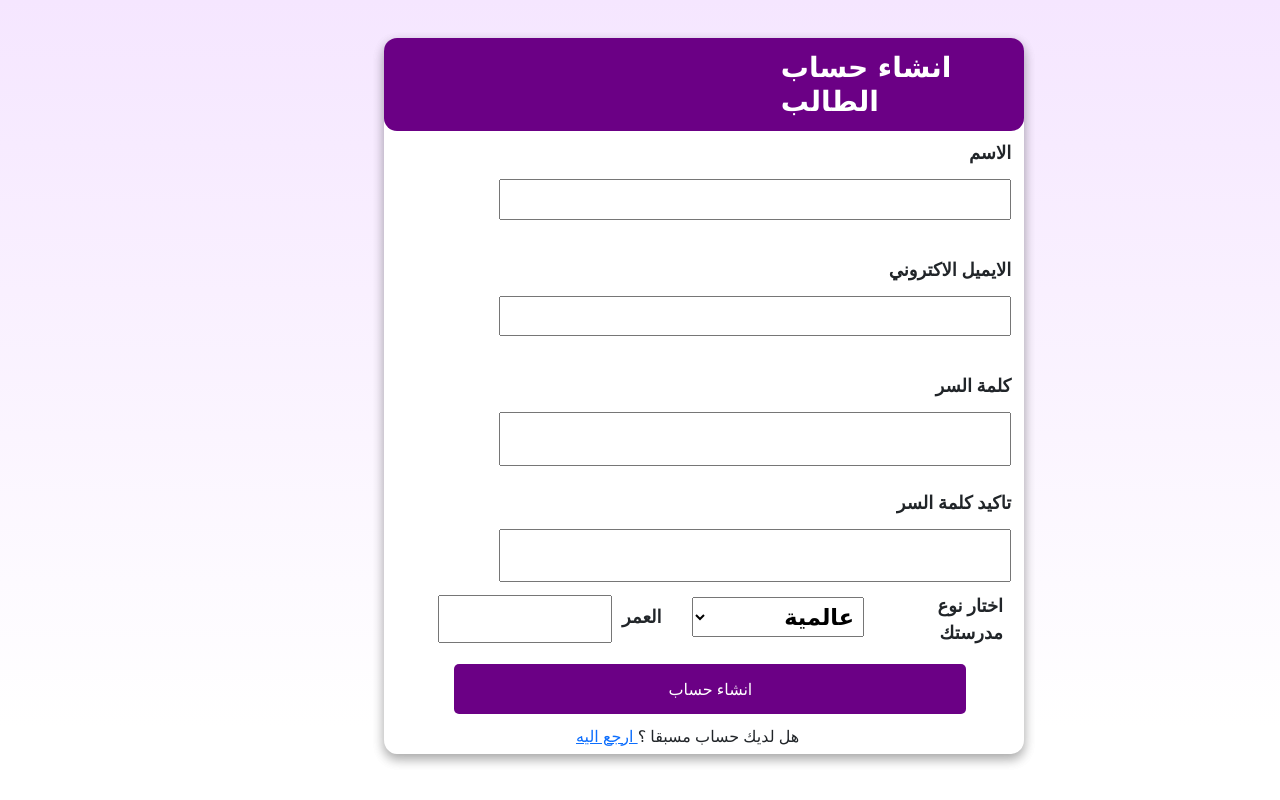
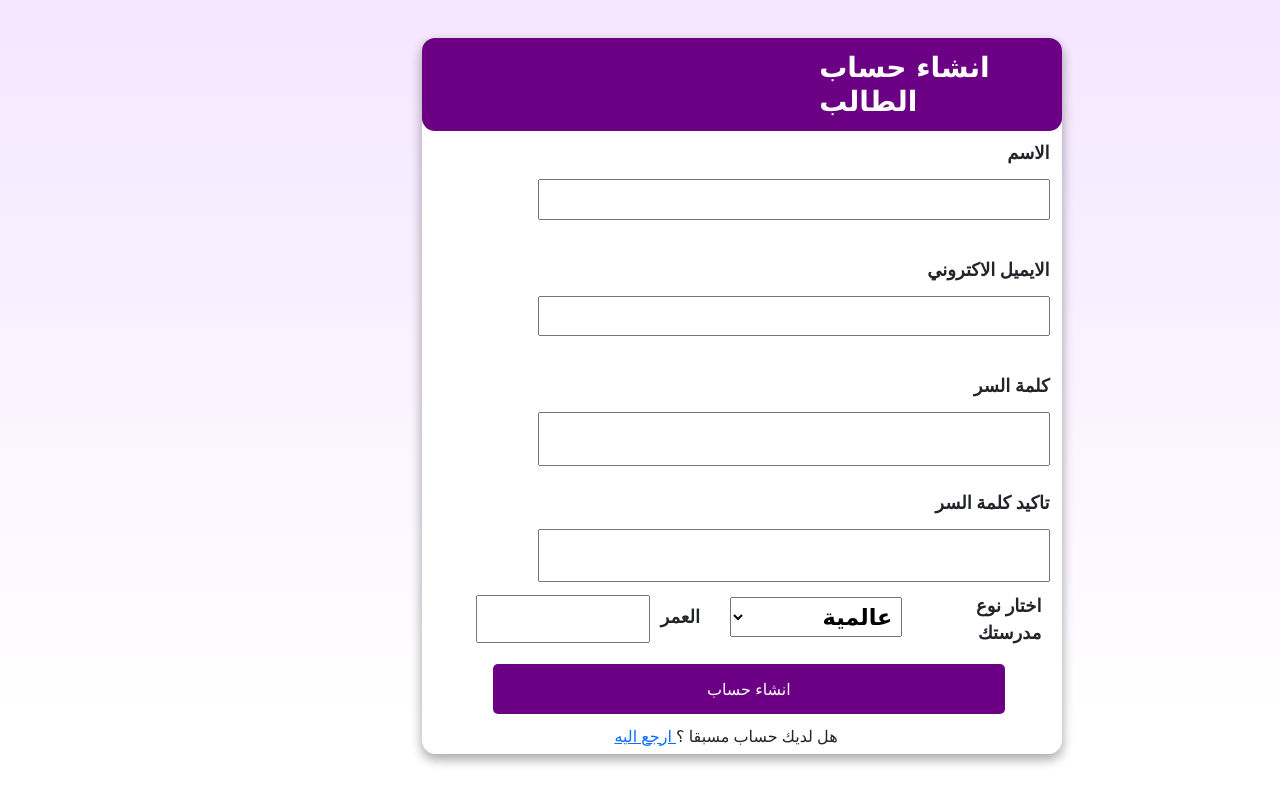
Before and after one commit to kasdo770/AskMe, a Flask app: page /register/std in a window 1280 px wide. Run offline with Flask 2, Linux system fonts and the light colour scheme; some libraries are stand-ins or nearby versions.

Commit message:
another fix for register base

```diff
--- a/website/templates/register_base.html
+++ b/website/templates/register_base.html
@@ -52,7 +52,7 @@
 
         }
         .sign-up-box{
-            margin-left: 30%;
+            margin-left: 33%;
             width: 30%;
             margin-top: 3%;
             background-color: #ffffff;
```
